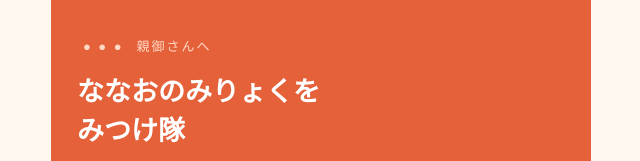
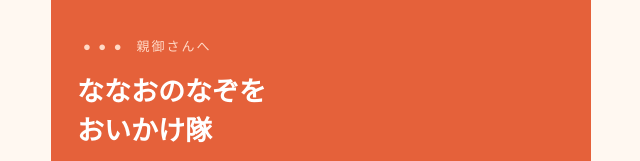
Before and after one commit to sandboxconnections-spec/nanao-mitsuketai, a plain HTML site: page index.html in a window 1280 px wide. Shown: the top 161 px of the page, without its empty margins (319-959 px from the left). Drawn offline with Linux system fonts and the light colour scheme.

Commit message:
LP・レア景品: 旧称「みつけ隊」→「ななおのなぞをおいかけ隊」
7/21確定の正式名称に統一。LIFFは7/27に対応済みだったが、
この2ページは6/24のまま旧称が残っていた（title/description/見出し・フッター）。

- index.html … title / description / h1（h1は改行位置を なぞを+おいかけ隊 に調整）
- keihin/index.html … title / description / フッター表記
- README … 冒頭の名称。あわせてリポジトリ名/URLは印刷済みQRのため変更禁止と明記

Co-Authored-By: Claude Opus 5 <noreply@anthropic.com>

```diff
--- a/index.html
+++ b/index.html
@@ -3,8 +3,8 @@
 <head>
 <meta charset="UTF-8">
 <meta name="viewport" content="width=device-width, initial-scale=1.0">
-<title>親御さんへ｜ななおのみりょくを みつけ隊</title>
-<meta name="description" content="七尾の4地区をめぐる親子スタンプラリー「ななおのみりょくを みつけ隊」。この企画に込めた願いと、これからの親子ボランティアのお誘いをご案内します。">
+<title>親御さんへ｜ななおのなぞをおいかけ隊</title>
+<meta name="description" content="七尾の4地区をめぐる親子スタンプラリー「ななおのなぞをおいかけ隊」。この企画に込めた願いと、これからの親子ボランティアのお誘いをご案内します。">
 <link rel="preconnect" href="https://fonts.googleapis.com">
 <link rel="preconnect" href="https://fonts.gstatic.com" crossorigin>
 <link href="https://fonts.googleapis.com/css2?family=M+PLUS+Rounded+1c:wght@400;500;700&display=swap" rel="stylesheet">
@@ -54,7 +54,7 @@
     <div class="pins">
       <span aria-hidden="true">●&nbsp;●&nbsp;●</span><span>親御さんへ</span>
     </div>
-    <h1>ななおのみりょくを<br>みつけ隊</h1>
+    <h1>ななおのなぞを<br>おいかけ隊</h1>
     <p>お子さんとめぐる、<br>4つの地区のおさんぽラリーです。</p>
   </header>
 
```
Also changed, not shown: keihin/index.html (+3 -3 lines), 1 other file.
